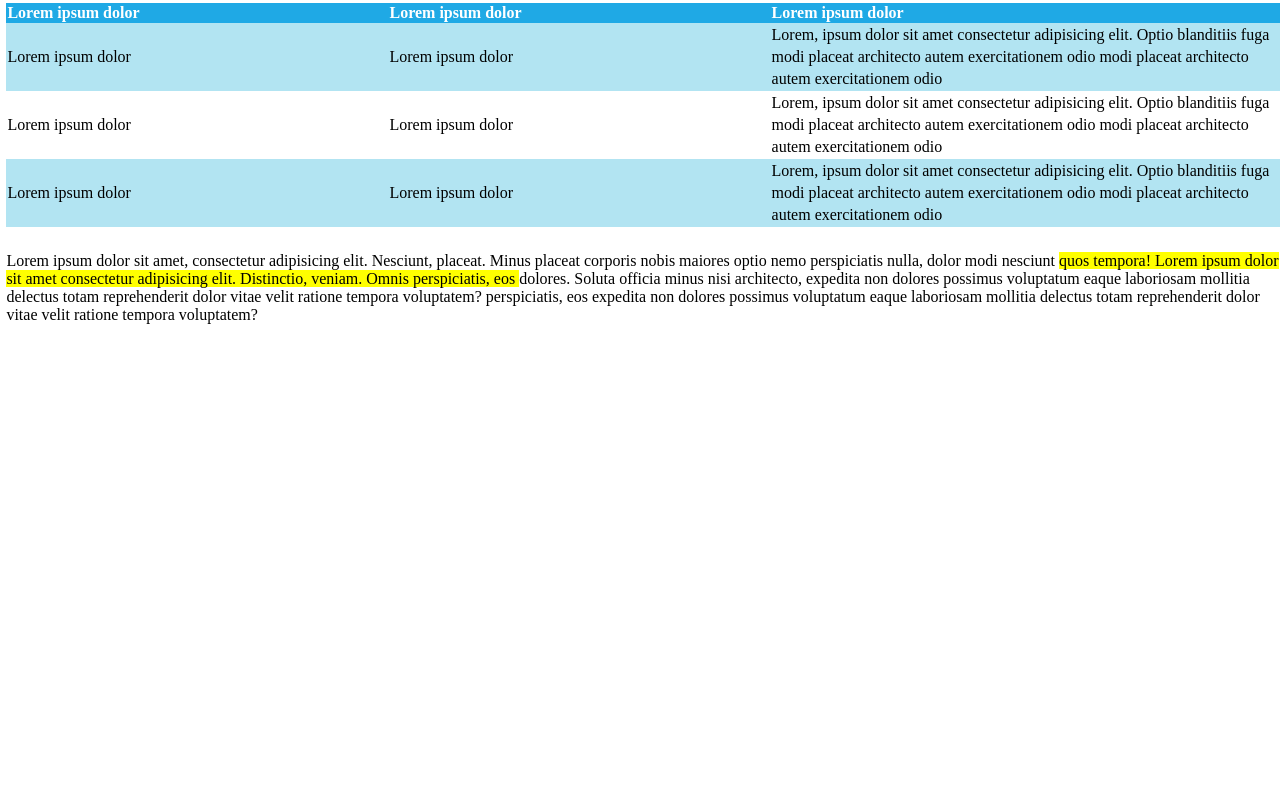
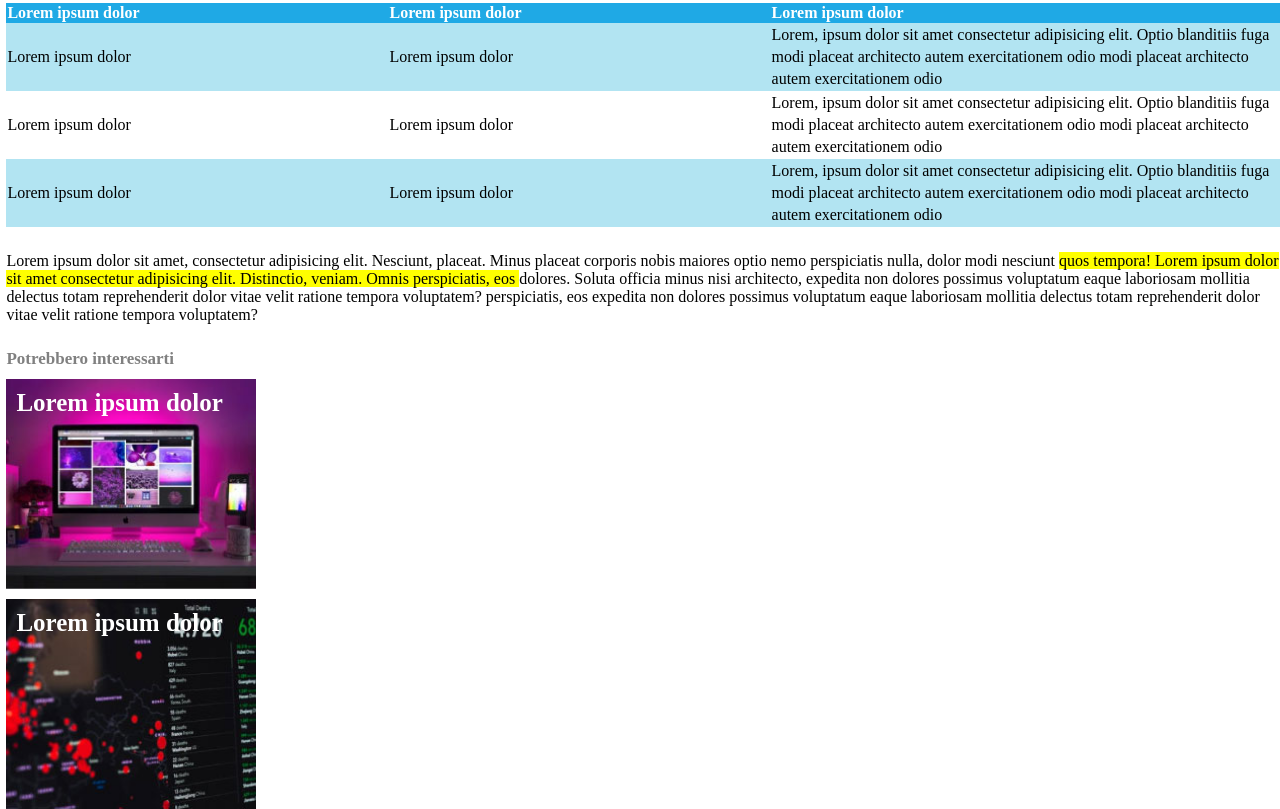
Before and after one commit to luishs0/html-css-booleaner, a plain HTML site: page index.html in a window 1280 px wide. Shown: the part 803-1612 px from the top of the page. Before the commit the page ends 1127 px from the top, so only its background shows below. Drawn offline with Linux system fonts and the light colour scheme.

Commit message:
added: footer

```diff
--- a/css/style.css
+++ b/css/style.css
@@ -23,7 +23,7 @@
 /* /HEADER */
 
 /* MAIN */
-.container{
+main{
     margin-left: 0.5%;
 }
 
@@ -95,3 +95,51 @@ thead{
     background-color: #b2e4f2;
 }
 /* /table */
+
+/* secondo paragrafo */
+.secondo-paragrafo{
+    margin-bottom: 25px;
+}
+/* /secondo paragrafo */
+/* /MAIN */
+
+/* FOOTER */
+footer h3{
+    color: #808080;
+    font-size: 17px;
+}
+
+/* imgaini */
+footer{
+    margin-left: 0.5%;
+}
+
+footer h3{
+    margin-bottom: 10px;
+}
+footer .img1-footer{
+    background-image: url(../img/monitor.jpg);
+    width: 250px;
+    height: 210px;
+    background-size: cover;
+    background-position: center;
+    background-repeat: no-repeat;
+    margin-bottom: 10px;
+    color: white;
+    font-size: 25px;
+    padding: 10px;
+}
+
+footer .img2-footer{
+    background-image: url(../img/graph.jpg);
+    width: 250px;
+    height: 210px;
+    background-size: cover;
+    background-position: center;
+    background-repeat: no-repeat;
+    color: white;
+    font-size: 25px;
+    padding: 10px;
+}
+/* /imagini */
+/* /FOOTER */
--- a/index.html
+++ b/index.html
@@ -18,7 +18,7 @@
     <!-- /header -->
 
     <!-- main -->
-    <div class="container">
+    <main>
 
         <!-- tittolo e imgs -->
         <section class="section1">
@@ -87,15 +87,21 @@
         <!-- /table -->
 
         <!-- secondo paragrafo -->
-        <p>Lorem ipsum dolor sit amet, consectetur adipisicing elit. Nesciunt, placeat. Minus placeat corporis nobis maiores optio nemo perspiciatis nulla, dolor modi nesciunt <span class="text-yellow">quos tempora! Lorem ipsum dolor sit amet consectetur adipisicing elit. Distinctio, veniam. Omnis perspiciatis, eos </span> dolores. Soluta officia minus nisi architecto, expedita non dolores possimus voluptatum eaque laboriosam mollitia delectus totam reprehenderit dolor vitae velit ratione tempora voluptatem?  perspiciatis, eos expedita non dolores possimus voluptatum eaque laboriosam mollitia delectus totam reprehenderit dolor vitae velit ratione tempora voluptatem?</p>
+        <p class="secondo-paragrafo">Lorem ipsum dolor sit amet, consectetur adipisicing elit. Nesciunt, placeat. Minus placeat corporis nobis maiores optio nemo perspiciatis nulla, dolor modi nesciunt <span class="text-yellow">quos tempora! Lorem ipsum dolor sit amet consectetur adipisicing elit. Distinctio, veniam. Omnis perspiciatis, eos </span> dolores. Soluta officia minus nisi architecto, expedita non dolores possimus voluptatum eaque laboriosam mollitia delectus totam reprehenderit dolor vitae velit ratione tempora voluptatem?  perspiciatis, eos expedita non dolores possimus voluptatum eaque laboriosam mollitia delectus totam reprehenderit dolor vitae velit ratione tempora voluptatem?</p>
         <!-- /secondo paragrafo -->
-
-
-
-    </div>
+    </main>
     <!-- /main -->
 
     <!-- footer -->
+    <footer>
+        <h3>Potrebbero interessarti</h3>
+        <div class="img1-footer">
+            <span><strong>Lorem ipsum dolor</strong></span>
+        </div>
+        <div class="img2-footer">
+            <span><strong>Lorem ipsum dolor</strong></span>
+        </div>
+    </footer>
     <!-- /footer -->
 
 </body>
```
